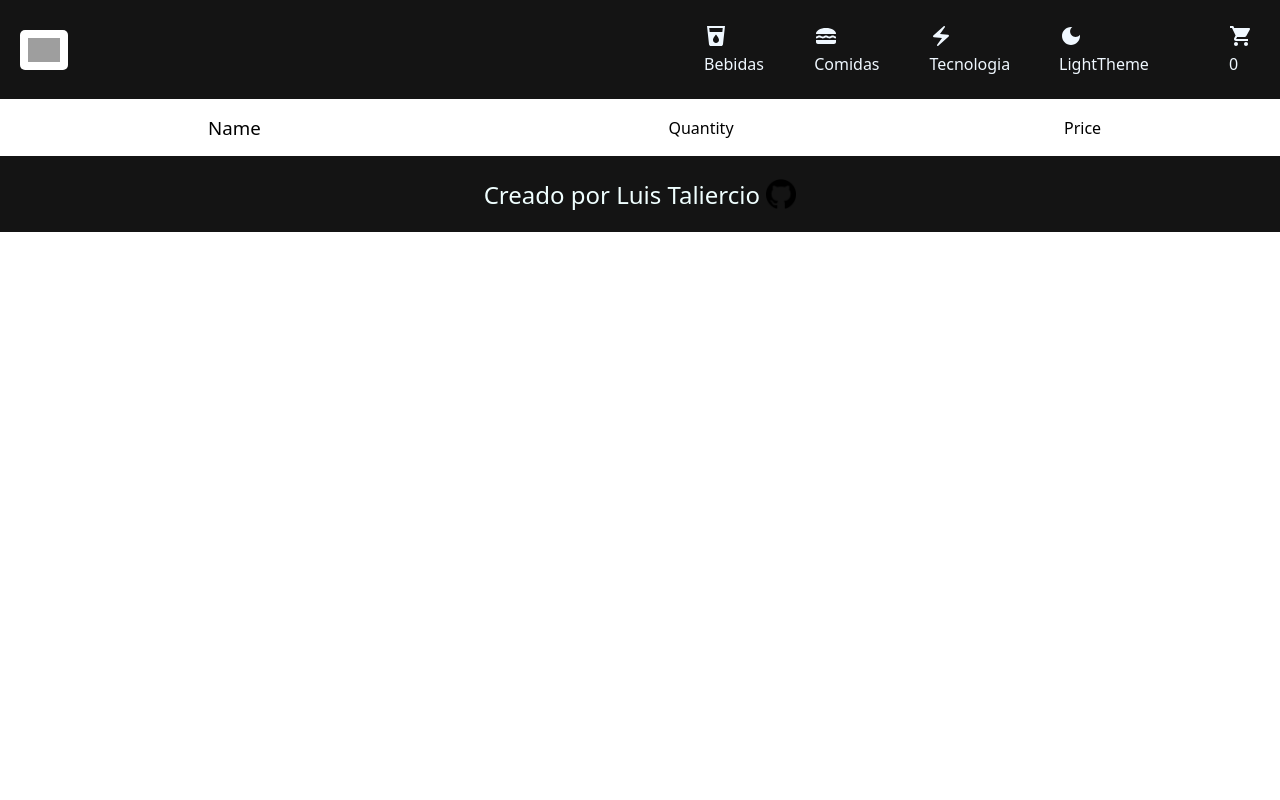
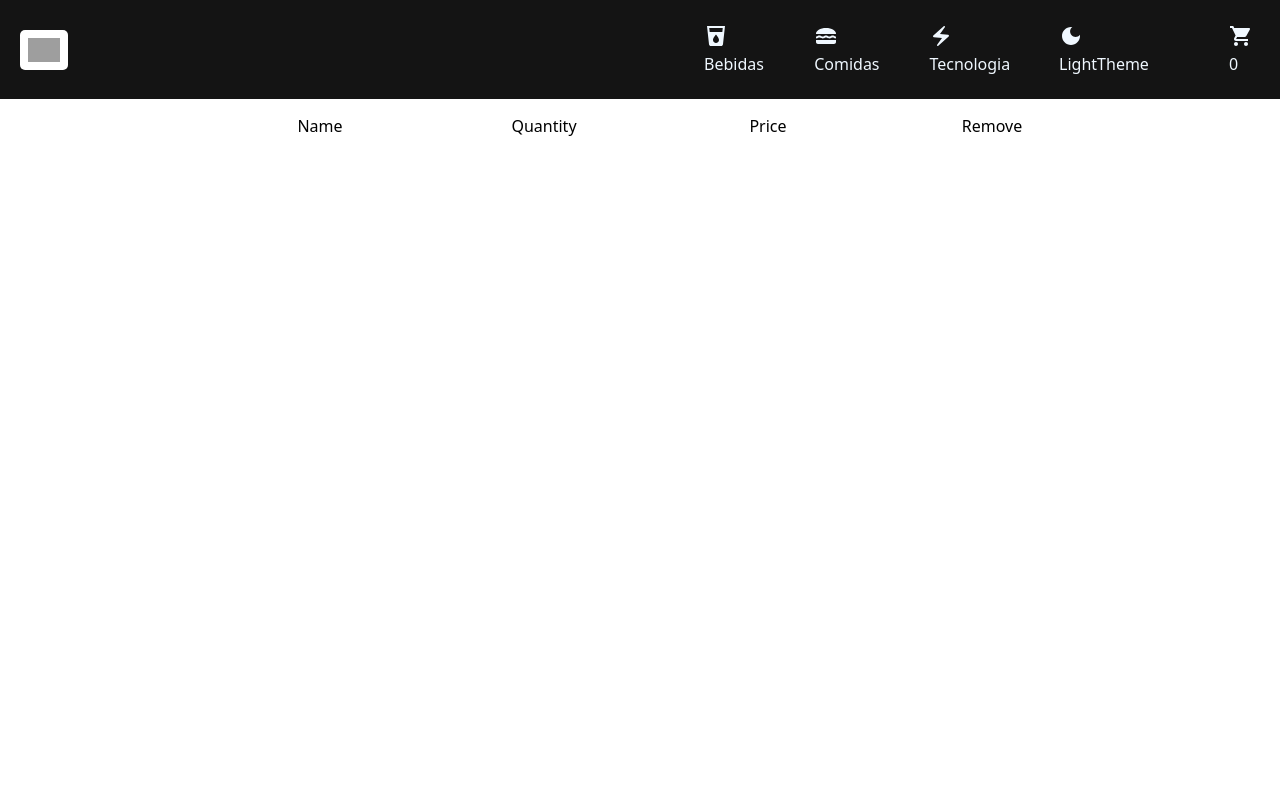
Before and after one commit to LuisTali/ReactIveShop, a React (Vite) app: page /endBuy in a window 1280 px wide. Shown: the top 800 px of the page. Built offline with nearby package versions, Linux system fonts and the light colour scheme; grey boxes are pictures that could not be loaded; a web font is replaced by a local one.

Commit message:
Edit styles of the EndBuy page, Reformat some logic to handle the add of a product to the shopping cart

```diff
--- a/src/components/common/product/Product.jsx
+++ b/src/components/common/product/Product.jsx
@@ -10,9 +10,6 @@ const Product = ({id, name, imgsrc, handleAdd, price, category, quantityCart}) =
             let newItem = {id,name,imgsrc,price,typeof:'drink'};
             handleAdd(newItem);
         }else if(category == 'foods'){
-            console.log(quantityCart+1);
-            //let newItem = {id,name,imgsrc,price,typeof:'foods',extras:[]}
-            //handleAdd(newItem);
             navigate(`/comidas/${id}`);
         }
     }
--- a/src/components/layouts/itemListContainer/ItemListContainer.jsx
+++ b/src/components/layouts/itemListContainer/ItemListContainer.jsx
@@ -28,13 +28,7 @@ const ItemListContainer = ({type, theme, productsInCart, setProductsInCart}) =>{
     const handleAdd = (item) =>{
         if(productsInCart.length > 0){ //Si carro no esta vacio
 
-            if (item.typeof=='foods'){ //Si este producto es de tipo comida
-                let newItem = {idCart:quantityCart,...item,quantity:1};
-                setQuantityCart(quantityCart+1);
-                let newProducts = [...productsInCart];
-                newProducts.push(newItem);
-                setProductsInCart(newProducts)
-            }else{
+
                 let productAlready = productsInCart.find((product) => product.name == item.name);
                 if(productAlready){ //Si hay un producto con el mismo nombre en el carro
                     productsInCart.map((product) => {
@@ -50,7 +44,7 @@ const ItemListContainer = ({type, theme, productsInCart, setProductsInCart}) =>{
                     newProducts.push(newProduct);
                     setProductsInCart(newProducts)
                 }
-            }
+
         }else{ //Si el carro esta vacio creo un item nuevo y lo pusheo al arreglo sin mas
             let newProducts = [];
             let newProduct = {idCart:quantityCart,...item,quantity:1}
@@ -58,7 +52,6 @@ const ItemListContainer = ({type, theme, productsInCart, setProductsInCart}) =>{
             newProducts.push(newProduct);
             setProductsInCart(newProducts);
         }
-        console.log(productsInCart);
     }
 
     return <div className= {theme ? 'itemListContainer bodyLight' : 'itemListContainer bodyDark'}>
--- a/src/components/pages/endBuy/EndBuy.css
+++ b/src/components/pages/endBuy/EndBuy.css
@@ -1,9 +1,8 @@
-.cartList{
 
-}
 .shoppingCartList{
     width: 70%;
     margin-left: 15%;
+    min-height: 100vh;
 }
 .cartList .shoppingCartList .cartItem{
     display: flex;
@@ -13,15 +12,22 @@
     align-items: center;
     cursor: pointer;
 }
-.cartItem h3{
-    width: 130px;
+.cartItem h4{
+    display: flex;
+    width: 25%;
+    justify-content: center;
 }
-.cartItem #price{
-    width: 40px;
+.cartItem .removeBtn{
+    width: 30%;
+    border-radius: 10px;
+}
+.cartItem .name{
+    justify-content: left;
+    text-align: left;
 }
 .showInfo{
     display: normal;
-    margin-left: 2rem;
+    margin-left:2rem;
 }
 .notShow{
     display: none;
--- a/src/components/pages/endBuy/EndBuy.jsx
+++ b/src/components/pages/endBuy/EndBuy.jsx
@@ -2,16 +2,20 @@ import React from "react";
 import EndBuyItem from "./EndBuyItem.jsx";
 import './EndBuy.css';
 
-const EndBuy = ({productsInCart}) =>{
-    console.log(productsInCart);
+const EndBuy = ({productsInCart, setProductsInCart}) =>{
+    const handleRemove = (value) =>{
+        let newProducts = productsInCart.filter((product) => product.idCart != value)
+        setProductsInCart(newProducts);
+    }
     return <div className="cartList">
         <ul className="shoppingCartList">
         <div className="cartItem">
-            <h3>Name</h3>
+            <h4>Name</h4>
             <h4>Quantity</h4>
             <h4 id="price">Price</h4>
+            <h4>Remove</h4>
         </div>
-            {productsInCart.map((product)=><EndBuyItem {...product}/>)}
+            {productsInCart.map((product)=><EndBuyItem {...product} handleRemove={handleRemove}/>)}
         </ul>
     </div>
 }
--- a/src/components/pages/endBuy/EndBuyItem.jsx
+++ b/src/components/pages/endBuy/EndBuyItem.jsx
@@ -1,15 +1,16 @@
 import React, { useState } from "react";
 
-const EndBuyItem = ({name,quantity,price,extras,salsa}) =>{
-
+const EndBuyItem = ({idCart,name,quantity,price,extras,salsa,type,handleRemove}) =>{
+    console.log(idCart);
     const [show,setShow] = useState(false);
-
+    if(salsa == undefined && type == 'food') salsa = 'sin aderezo';
     return <li>
-        <div className="cartItem" onClick={()=>setShow(!show)}>
-            <h3>{name}</h3>
-            <h4>{quantity}</h4>
-            <h4 id="price">${price}</h4>
-        </div>
+            <div className="cartItem" onClick={()=>setShow(!show)}>
+                <h4 className="name">{name}</h4>
+                <h4>{quantity}</h4>
+                <h4 id="price">${price}</h4>
+                <h4><button className='removeBtn' onClick={(e)=>{handleRemove(idCart)}}>-</button></h4>
+            </div>
         <div className={show ? 'showInfo' : 'notShow'}>
             {extras && extras.map((extra) => <h5>{extra}</h5>)}
             {salsa && <h5>Aderezo: {salsa}</h5>}
--- a/src/components/pages/foodEdit/FoodEdit.jsx
+++ b/src/components/pages/foodEdit/FoodEdit.jsx
@@ -19,6 +19,7 @@ const FoodEdit = ({theme,productsInCart,setProductsInCart}) =>{
             if(e.target.checked){
                 let productUpdated = {...product};
                 productUpdated.extras.push(e.target.name);
+                productUpdated.price += Number(e.target.value);
                 setProduct(productUpdated);
             }
             else{
@@ -59,7 +60,6 @@ const FoodEdit = ({theme,productsInCart,setProductsInCart}) =>{
                 navigate('/comidas');
             }else{
                 let newProducts = [...productsInCart];
-                //newProducts.splice(product.idCart,1);
                 setProductsInCart(newProducts);
                 navigate('/comidas');
             }
@@ -73,28 +73,28 @@ const FoodEdit = ({theme,productsInCart,setProductsInCart}) =>{
             <h3>${product.price}</h3>
             <div className="editInfo">
                 <div className="inputGroup">
-                  <label>Extra Medallon</label>
-                  <input className="checkbox" type="checkbox" name="extraMedallon" id="" onChange={(e)=>handleChange(e)}/>
+                  <label>Extra Medallon $50</label>
+                  <input className="checkbox" type="checkbox" name="ExtraMedallon" value={50} id="" onChange={(e)=>handleChange(e)}/>
                 </div>
                 <div className="inputGroup">
-                <label>Extra Bacon</label>
-                <input className="checkbox" type="checkbox" name="extraBacon" id="" onChange={(e)=>handleChange(e)}/>
+                <label>Extra Bacon $40</label>
+                <input className="checkbox" type="checkbox" name="ExtraBacon" value={40} id="" onChange={(e)=>handleChange(e)}/>
                 </div>
                 <div className="inputGroup">
-                    <label>Extra Cheddar</label>
-                    <input className="checkbox" type="checkbox" name="extraCheddar" id="" onChange={(e)=>handleChange(e)}/>
+                    <label>Extra Cheddar $30</label>
+                    <input className="checkbox" type="checkbox" name="ExtraCheddar" value={30} id="" onChange={(e)=>handleChange(e)}/>
                 </div>
                 <div className="inputGroup">
-                    <label>Extra Tomate</label>
-                    <input className="checkbox" type="checkbox" name="extraTomate" id="" onChange={(e)=>handleChange(e)}/>
+                    <label>Extra Tomate $20</label>
+                    <input className="checkbox" type="checkbox" name="ExtraTomate" value={20} id="" onChange={(e)=>handleChange(e)}/>
                 </div>
                 <div className="inputGroup">
-                    <label>Extra Lechuga</label>
-                    <input className="checkbox" type="checkbox" name="extraLechuga" id="" onChange={(e)=>handleChange(e)}/>
+                    <label>Extra Lechuga $20</label>
+                    <input className="checkbox" type="checkbox" name="ExtraLechuga" value={20} id="" onChange={(e)=>handleChange(e)}/>
                 </div>
                 <div className="inputGroup">
-                    <label>Extra Pepinillo</label>
-                    <input className="checkbox" type="checkbox" name="extraPepinillo" id="" onChange={(e)=>handleChange(e)}/>
+                    <label>Extra Pepinillo $30</label>
+                    <input className="checkbox" type="checkbox" name="ExtraPepinillo" value={30} id="" onChange={(e)=>handleChange(e)}/>
                 </div>
                 <div className="selectGroup">
                     <label>Seleccione un aderezo</label>
--- a/src/productsMock.js
+++ b/src/productsMock.js
@@ -2,7 +2,8 @@ export const products = [
     {
         id:1,
         name:'Coca',
-        imgsrc:'http://res.cloudinary.com/dvcmeanik/image/upload/v1685459129/ReactIveShop/i8tbzzkar718rskkr9bi.jpg',price:300,
+        imgsrc:'http://res.cloudinary.com/dvcmeanik/image/upload/v1685459129/ReactIveShop/i8tbzzkar718rskkr9bi.jpg',
+        price:300,
         type:'soda'
     },
     {
```
